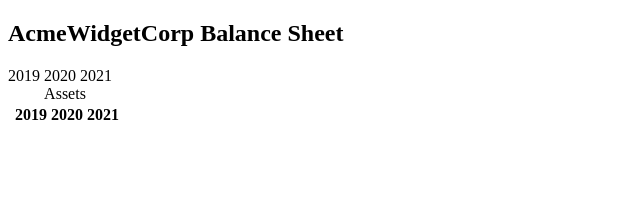
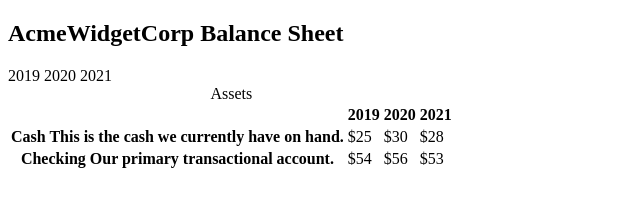
Before and after one commit to veronezl/WebpageBalanceSheet-, a plain HTML site: page index.html in a window 1280 px wide. Shown: the whole page, without its empty margins (0-640 px from the left). Drawn offline with Linux system fonts and the light colour scheme.

Commit message:
building step 12 to 15

```diff
--- a/index.html
+++ b/index.html
@@ -34,8 +34,18 @@
                         </tr>
                     </thead>
                     <tbody>
-                        <tr class="data"></tr>
-                        <tr class="data"></tr>
+                        <tr class="data">
+                            <th>Cash <span class="description">This is the cash we currently have on hand.</span></th>
+                            <td class="current">$25</td>
+                            <td class="current">$30</td>
+                            <td class="current">$28</td>
+                        </tr>
+                        <tr class="data">
+                            <th>Checking <span class="description">Our primary transactional account.</span></th>
+                            <td class="current">$54</td>
+                            <td class="current">$56</td>
+                            <td class="current">$53</td>
+                        </tr>
                         <tr class="data"></tr>
                         <tr class="total"></tr>
                     </tbody>
```
